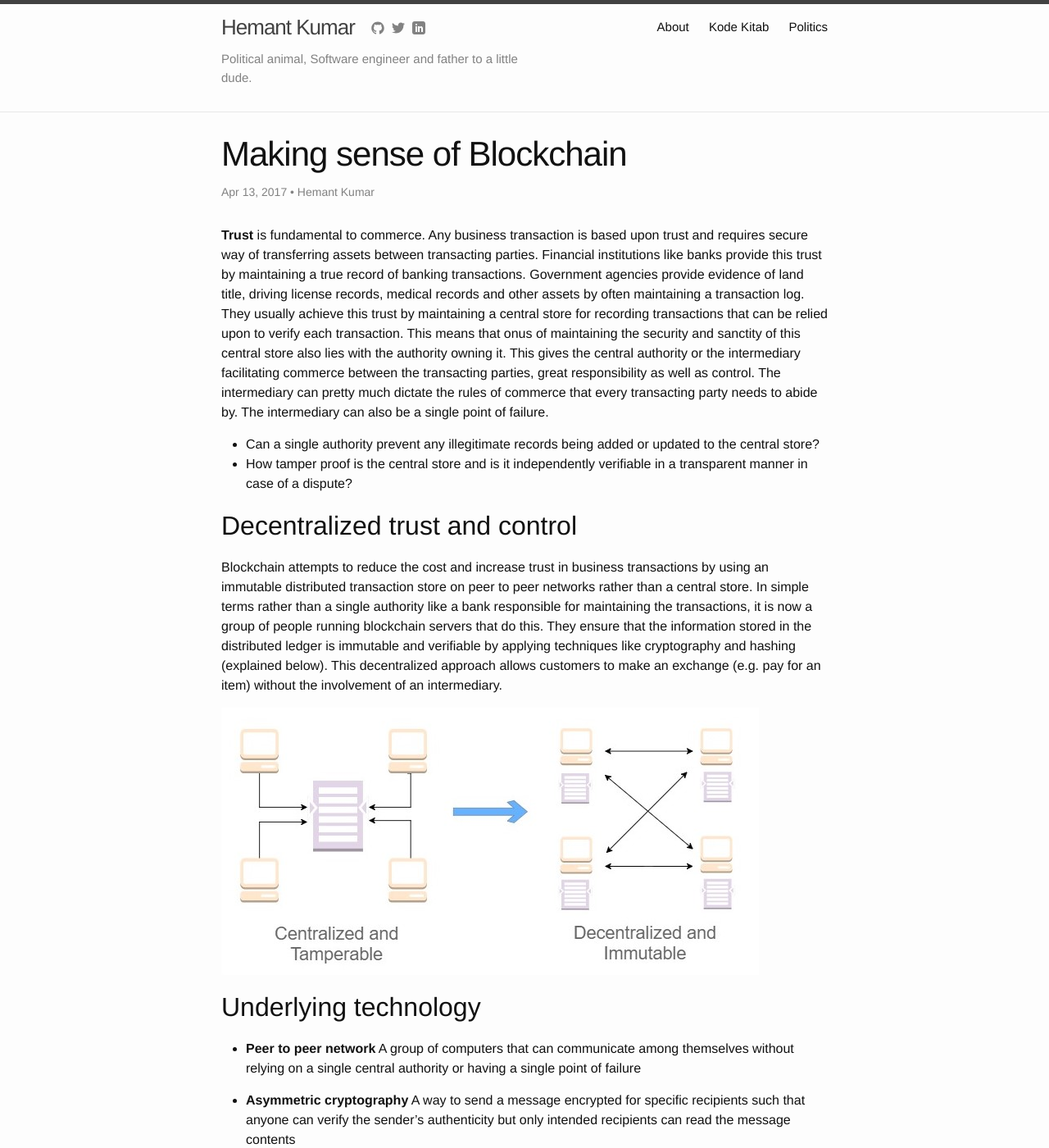
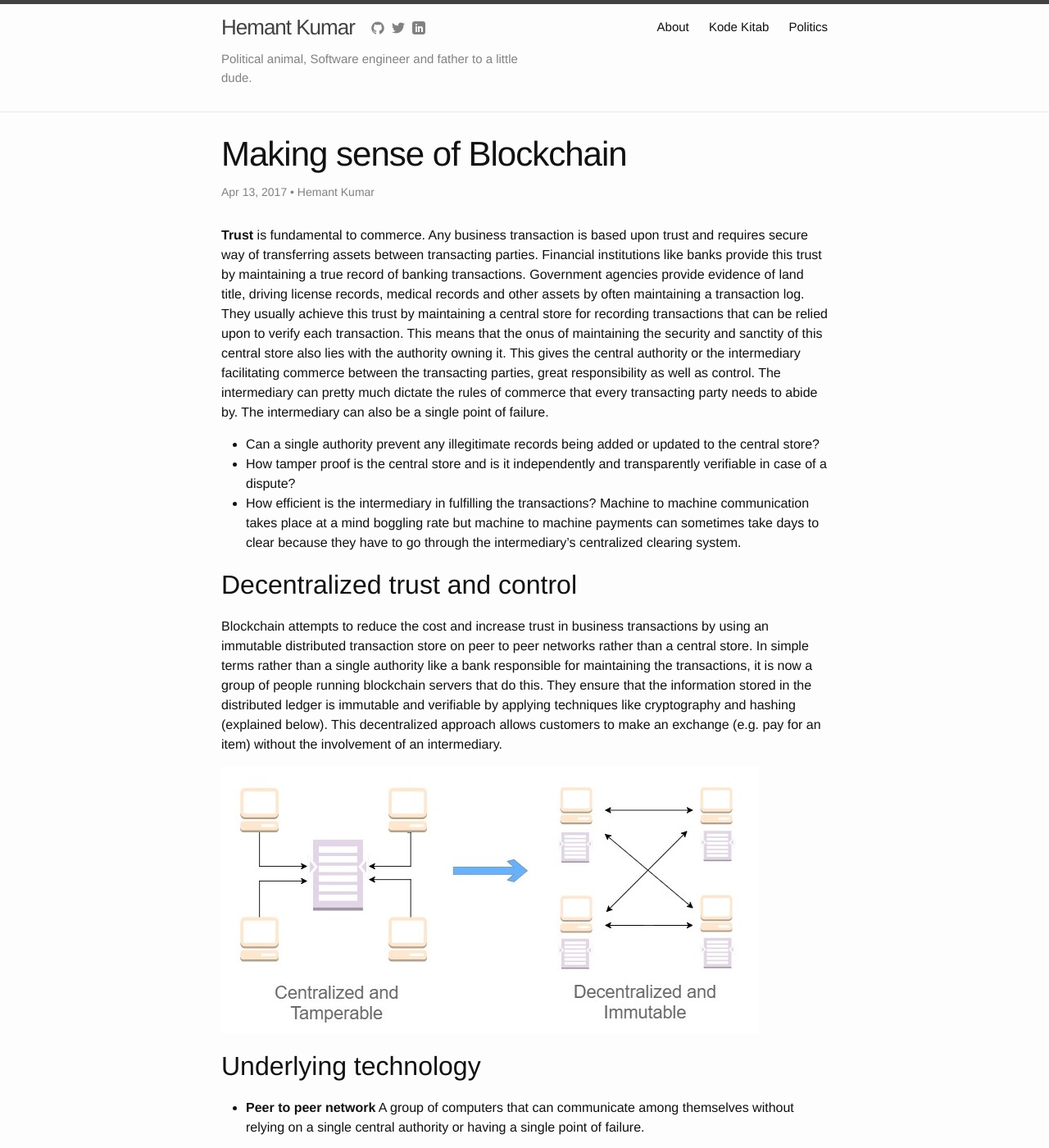
Before and after one commit to hemantksingh/hemantksingh.github.io, a Jekyll site: the page built from _posts/2017-04-13-making-sense-of-blockchain.markdown, in a window 1280 px wide and 1400 px high. Shown: the whole window at 82% size. Built offline with Jekyll 4.4.1, drawn with Linux system fonts in a browser that asks for light colours; comment, search, counter and statistics services are not loaded; some of the changed text lies outside the part shown.

Commit message:
Updates blockchian intro.

```diff
--- a/_posts/2017-04-13-making-sense-of-blockchain.markdown
+++ b/_posts/2017-04-13-making-sense-of-blockchain.markdown
@@ -10,10 +10,11 @@ modified_time: '2017-04-13T11:31:00.000-08:00'
 redirect_from: "/kodekitab/2017/04/13/making-sense-of-blockchain.html/"
 ---
 
- **Trust** is fundamental to commerce. Any business transaction is based upon trust and requires secure way of transferring assets between transacting parties. Financial institutions like banks provide this trust by maintaining a true record of banking transactions. Government agencies provide evidence of land title, driving license records, medical records and other assets by often maintaining a transaction log. They usually achieve this trust by maintaining a central store for recording transactions that can be relied upon to verify each transaction. This means that onus of maintaining the security and sanctity of this central store also lies with the authority owning it. This gives the central authority or the intermediary facilitating commerce between the transacting parties, great responsibility as well as control. The intermediary can pretty much dictate the rules of commerce that every transacting party needs to abide by. The intermediary can also be a single point of failure.
+ **Trust** is fundamental to commerce. Any business transaction is based upon trust and requires secure way of transferring assets between transacting parties. Financial institutions like banks provide this trust by maintaining a true record of banking transactions. Government agencies provide evidence of land title, driving license records, medical records and other assets by often maintaining a transaction log. They usually achieve this trust by maintaining a central store for recording transactions that can be relied upon to verify each transaction. This means that the onus of maintaining the security and sanctity of this central store also lies with the authority owning it. This gives the central authority or the intermediary facilitating commerce between the transacting parties, great responsibility as well as control. The intermediary can pretty much dictate the rules of commerce that every transacting party needs to abide by. The intermediary can also be a single point of failure.
 
 * Can a single authority prevent any illegitimate records being added or updated to the central store?
-* How tamper proof is the central store and is it independently verifiable in a transparent manner in case of a dispute?
+* How tamper proof is the central store and is it independently and transparently verifiable in case of a dispute?
+* How efficient is the intermediary in fulfilling the transactions? Machine to machine communication takes place at a mind boggling rate but machine to machine payments can sometimes take days to clear because they have to go through the intermediary's centralized clearing system.
 
 ## Decentralized trust and control
 Blockchain attempts to reduce the cost and increase trust in business transactions by using an immutable distributed transaction store on peer to peer networks rather than a central store. In simple terms rather than a single authority like a bank responsible for maintaining the transactions, it is now a group of people running blockchain servers that do this. They ensure that the information stored in the distributed ledger is immutable and verifiable by applying techniques like cryptography and hashing (explained below). This decentralized approach allows customers to make an exchange (e.g. pay for an item) without the involvement of an intermediary.
@@ -25,12 +26,12 @@ Blockchain attempts to reduce the cost and increase trust in business transactio
 
 * **Peer to peer network**
 A group of computers that can communicate among
-themselves without relying on a single central authority or having a single point of failure
+themselves without relying on a single central authority or having a single point of failure.
 
 * **Asymmetric cryptography**
 A way to send a message encrypted for specific recipients
 such that anyone can verify the sender’s authenticity but
-only intended recipients can read the message contents
+only intended recipients can read the message contents.
 
 * **Cryptographic hashing**
 A way to generate a small, unique “fingerprint” for any data allowing quick comparison of large data sets and a secure way to verify data has not been altered. A simplified explanation of cryptographic hashing is available [here](https://www.miracl.com/press/the-essence-of-the-blockchain).
```
